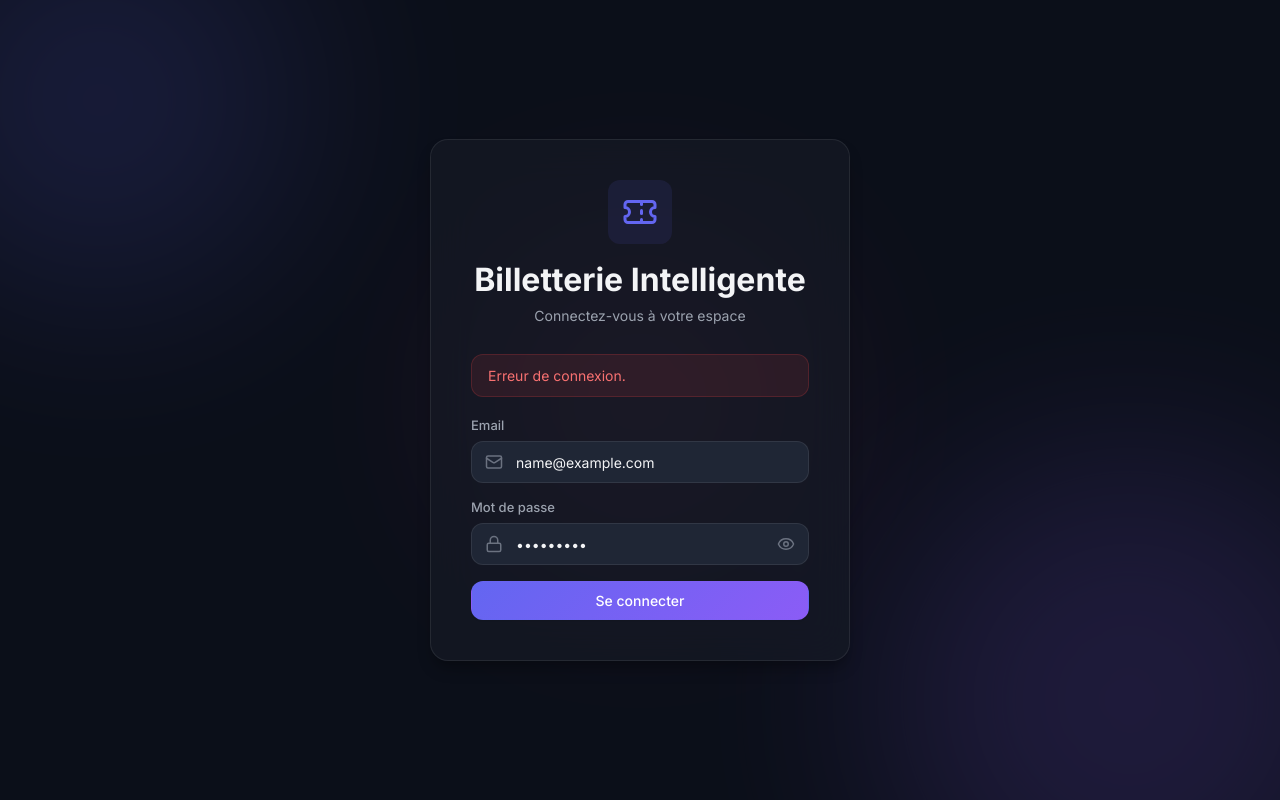
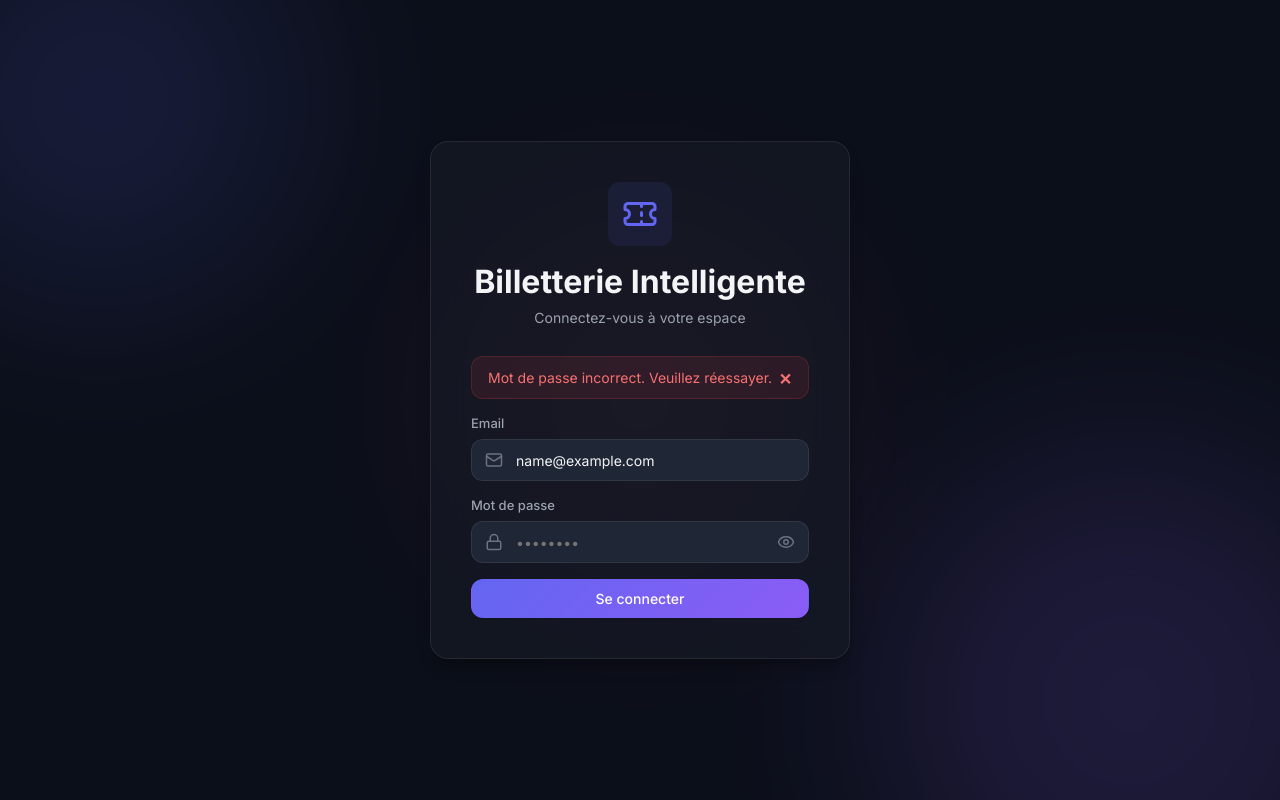
Before and after one commit to mbacke935/billetterie-intelligente, a React (Vite) app in the folder frontend/: page /login in a window 1280 px wide. Both pictures are taken after typing "name@example.com", "Sample123" into the empty fields and a click on the button "Se connecter". Built offline with nearby package versions, Linux system fonts and the light colour scheme; no server answers.

Commit message:
fix: message erreur persistant + email gardé en cache si mdp incorrect

```diff
--- a/frontend/src/pages/LoginPage.jsx
+++ b/frontend/src/pages/LoginPage.jsx
@@ -8,6 +8,7 @@ const LoginPage = () => {
   const [motDePasse, setMotDePasse] = useState('');
   const [showPassword, setShowPassword] = useState(false);
   const [error, setError] = useState('');
+  const [emailVerifie, setEmailVerifie] = useState(false);
   const [loading, setLoading] = useState(false);
   const { login } = useAuth();
   const navigate = useNavigate();
@@ -20,14 +21,28 @@ const LoginPage = () => {
     try {
       const data = await login(email, motDePasse);
 
-    // Si c'est la première connexion → rediriger vers changement de mot de passe
+      // Si c'est la première connexion → changer le mot de passe
       if (data.premiereConnexion) {
         navigate('/changer-mot-de-passe');
       } else {
         navigate('/');
       }
     } catch (err) {
-    setError(err.response?.data?.message || 'Erreur de connexion.');
+      const message = err.response?.data?.message || 'Erreur de connexion.';
+
+      // Si l'email est incorrect → vider les deux champs
+      if (message.includes('Email ou mot de passe incorrect') && !emailVerifie) {
+        setError('Aucun compte trouvé avec cet email.');
+        setEmail('');
+        setMotDePasse('');
+        setEmailVerifie(false);
+      }
+      // Si le mot de passe est incorrect → garder l'email, vider seulement le mot de passe
+      else {
+        setError('Mot de passe incorrect. Veuillez réessayer.');
+        setMotDePasse('');
+        setEmailVerifie(true);
+      }
     } finally {
       setLoading(false);
     }
@@ -50,7 +65,25 @@ const LoginPage = () => {
           <p className="login-subtitle">Connectez-vous à votre espace</p>
         </div>
 
-        {error && <div className="alert alert-error">{error}</div>}
+        {/* Message d'erreur persistant */}
+        {error && (
+          <div className="alert alert-error" style={{ marginBottom: '1rem' }}>
+            {error}
+            <button
+              onClick={() => setError('')}
+              style={{
+                float: 'right',
+                background: 'none',
+                border: 'none',
+                cursor: 'pointer',
+                fontWeight: 'bold',
+                fontSize: '1rem',
+              }}
+            >
+              ✕
+            </button>
+          </div>
+        )}
 
         <form onSubmit={handleSubmit} className="login-form">
           <div className="form-group">
@@ -62,7 +95,12 @@ const LoginPage = () => {
                 className="form-input form-input-icon"
                 placeholder="votre@email.com"
                 value={email}
-                onChange={(e) => setEmail(e.target.value)}
+                onChange={(e) => {
+                  setEmail(e.target.value);
+                  // Si l'utilisateur change l'email, réinitialiser
+                  setEmailVerifie(false);
+                  setError('');
+                }}
                 required
               />
             </div>
@@ -77,7 +115,10 @@ const LoginPage = () => {
                 className="form-input form-input-icon"
                 placeholder="••••••••"
                 value={motDePasse}
-                onChange={(e) => setMotDePasse(e.target.value)}
+                onChange={(e) => {
+                  setMotDePasse(e.target.value);
+                  setError('');
+                }}
                 required
               />
               <button
@@ -90,7 +131,11 @@ const LoginPage = () => {
             </div>
           </div>
 
-          <button type="submit" className="btn btn-primary btn-block" disabled={loading}>
+          <button
+            type="submit"
+            className="btn btn-primary btn-block"
+            disabled={loading}
+          >
             {loading ? (
               <span className="btn-loading">
                 <span className="btn-spinner" />
```
Lines whose indentation alone changed are shown as unchanged.
